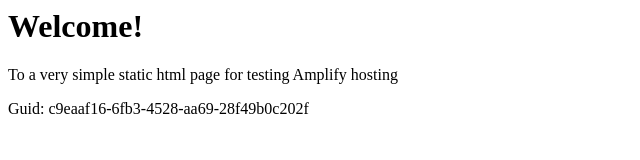
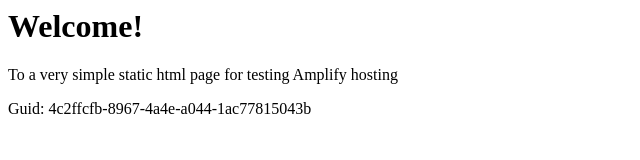
Before and after one commit to aws-aemilia-mxp/Github-PR-Commit-Integration-Test-DoNotTouch-GithubWebhookPreviewCanaryTest-v1-prod-eu-south-1, a website: page src/index.html in a window 1280 px wide. Shown: the full height of the page, 0-640 px from the left. Drawn offline with Linux system fonts and the light colour scheme.

Commit message:
commit from integ tests

```diff
--- a/src/index.html
+++ b/src/index.html
@@ -12,6 +12,6 @@
 <body>
     <h1>Welcome!</h1>
     <p>To a very simple static html page for testing Amplify hosting</p>
-    <p>Guid: c9eaaf16-6fb3-4528-aa69-28f49b0c202f</p></body>
+    <p>Guid: 4c2ffcfb-8967-4a4e-a044-1ac77815043b</p></body>
 
 </html>
```
